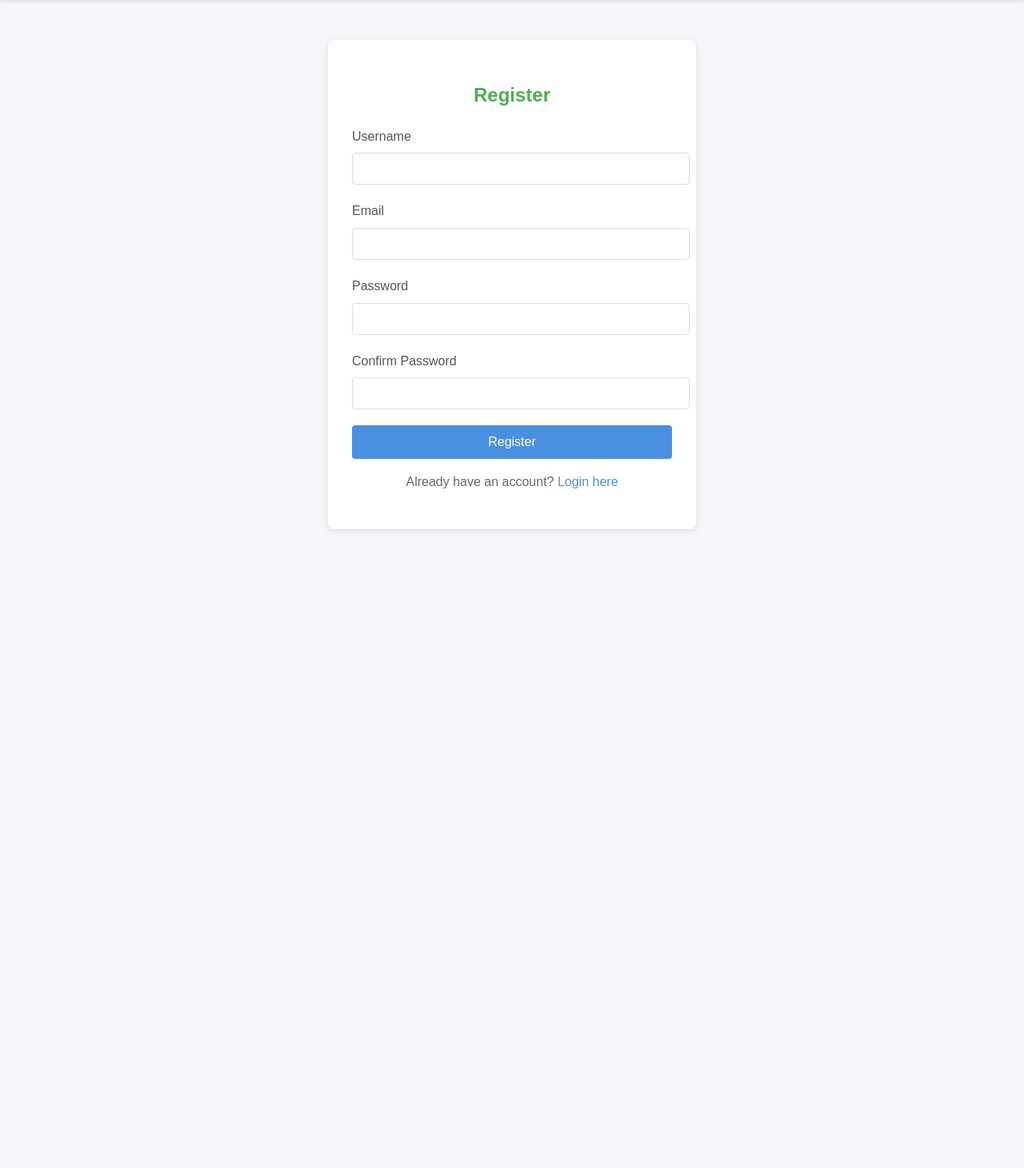
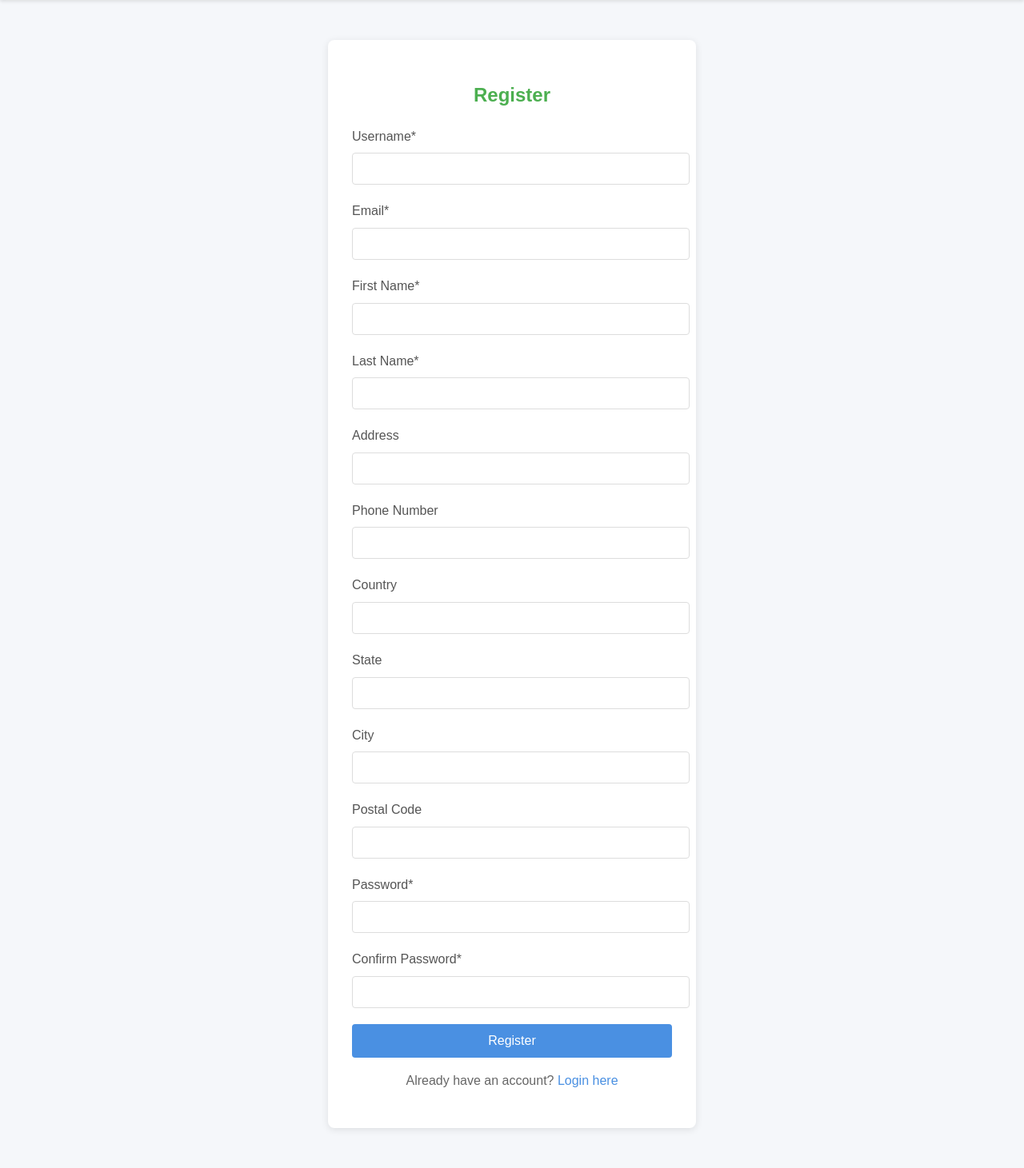
Before and after one commit to rockero241/journal_v01, a Flask app: page /register in a window 1280 px wide. Shown: the part 100-1561 px from the top of the page at 80% size. Before the commit the page ends 764 px from the top, so only its background shows below. Run offline with Flask 3, Linux system fonts and the light colour scheme.

Commit message:
Adding fields to Register and validations

```diff
--- a/app/routes/auth.py
+++ b/app/routes/auth.py
@@ -1,7 +1,7 @@
 import secrets
 import smtplib
 import os
-from flask import Blueprint, render_template, redirect, url_for, flash, request
+from flask import Blueprint, render_template, redirect, url_for, flash, request, jsonify
 from flask_login import login_user, logout_user, login_required, current_user
 from app.models.user import User
 from app import db
@@ -40,12 +40,12 @@ def register():
         email = request.form.get('email')
         password = request.form.get('password')
         confirm_password = request.form.get('confirm_password')
+        first_name = request.form.get('first_name')  # Get first_name from form
 
         if password != confirm_password:
             flash('Passwords do not match!')
             return redirect(url_for('auth.register'))
 
-        print(f"Debug3: Checking existing username")
         user_exists = User.query.filter_by(username=username).first()
 
         if user_exists:
@@ -59,14 +59,29 @@ def register():
             return redirect(url_for('auth.register'))
 
         new_user = User()
+        # Basic auth fields
         new_user.username = username
         new_user.email = email
         new_user.set_password(password)
+
+        # Personal information
+        new_user.first_name = request.form.get('first_name')
+        new_user.last_name = request.form.get('last_name')
+        new_user.phone = request.form.get('phone')
+
+        # Address information
+        new_user.address = request.form.get('address')
+        new_user.city = request.form.get('city')
+        new_user.state = request.form.get('state')
+        new_user.country = request.form.get('country')
+        new_user.postal_code = request.form.get('postal_code')
+
+        # Generate confirmation token
         token = new_user.generate_confirmation_token()
 
+        # Save to database
         db.session.add(new_user)
         db.session.commit()
-
         # Send confirmation email
         confirmation_link = url_for('auth.confirm_email', token=token, _external=True)
         msg = MIMEMultipart()
@@ -74,7 +89,7 @@ def register():
         msg['To'] = email
         msg['Subject'] = "Journal App - Please confirm Your Email"
 
-        body = (f"Dear {username.capitalize()},\n\n"
+        body = (f"Dear {first_name.capitalize()},\n\n"
         f"Thank you for registering with our Journal App.\n\n"
         f"Please click the following link to confirm your email: {confirmation_link}\n\n"
         f"Best regards,\n"
@@ -226,7 +241,7 @@ def resend_confirmation():
             msg['To'] = email
             msg['Subject'] = "Journal App - New Confirmation Email"
 
-            body = (f"Dear {user.username.capitalize()},\n\n"                   f"Here is your new confirmation link: {confirmation_link}\n\n"
+            body = (f"Dear {user.first_name.capitalize()},\n\n"                   f"Here is your new confirmation link: {confirmation_link}\n\n"
                    f"Best regards,\n"
                    f"Journal App Team")
             msg.attach(MIMEText(body, 'plain'))
@@ -250,3 +265,13 @@ def resend_confirmation():
             flash('Email not found or already confirmed.')
 
     return render_template('auth/resend_confirmation.html')
+
+@bp.route('/check_username/<username>')
+def check_username(username):
+    user = User.query.filter_by(username=username).first()
+    return jsonify({'available': user is None})
+
+@bp.route('/check_email/<email>')
+def check_email(email):
+    user = User.query.filter_by(email=email).first()
+    return jsonify({'available': user is None})
--- a/app/templates/auth/register.html
+++ b/app/templates/auth/register.html
@@ -3,27 +3,146 @@
 {% block title %}Register{% endblock %}
 
 {% block content %}
+<style>
+.valid-input {
+    border-color: #28a745 !important;
+    background-color: #f8fff8 !important;
+}
+
+.invalid-input {
+    border-color: #dc3545 !important;
+    background-color: #fff8f8 !important;
+}
+
+.validation-message {
+    font-size: 0.8em;
+    margin-top: 5px;
+}
+
+.valid-message {
+    color: #28a745;
+}
+
+.invalid-message {
+    color: #dc3545;
+}
+</style>
 <div class="auth-form">
     <h2>Register</h2>
     <form method="post">
         <div class="form-group">
-            <label for="username">Username</label>
-            <input type="text" id="username" name="username" required>
+            <label for="username">Username*</label>
+            <input type="text" id="username" name="username" required minlength="3" maxlength="20">
+            <div id="username-message" class="validation-message"></div>
         </div>
         <div class="form-group">
-            <label for="email">Email</label>
-            <input type="email" id="email" name="email" required>
+            <label for="email">Email*</label>
+            <input type="email" id="email" name="email" required maxlength="35">
+            <div id="email-message" class="validation-message"></div>
         </div>
         <div class="form-group">
-            <label for="password">Password</label>
+            <label for="first_name">First Name*</label>
+            <input type="text" id="first_name" name="first_name" required maxlength="50">
+        </div>
+        <div class="form-group">
+            <label for="last_name">Last Name*</label>
+            <input type="text" id="last_name" name="last_name" required maxlength="50">
+        </div>
+        <div class="form-group">
+            <label for="address">Address</label>
+            <input type="text" id="address" name="address" maxlength="200">
+        </div>
+        <div class="form-group">
+            <label for="phone">Phone Number</label>
+            <input type="tel" id="phone" name="phone" maxlength="20">
+        </div>
+        <div class="form-group">
+            <label for="country">Country</label>
+            <input type="text" id="country" name="country" maxlength="50">
+        </div>
+        <div class="form-group">
+            <label for="state">State</label>
+            <input type="text" id="state" name="state" maxlength="50">
+        </div>
+        <div class="form-group">
+            <label for="city">City</label>
+            <input type="text" id="city" name="city" maxlength="50">
+        </div>
+        <div class="form-group">
+            <label for="postal_code">Postal Code</label>
+            <input type="text" id="postal_code" name="postal_code" maxlength="20">
+        </div>
+        <div class="form-group">
+            <label for="password">Password*</label>
             <input type="password" id="password" name="password" required>
         </div>
         <div class="form-group">
-            <label for="confirm_password">Confirm Password</label>
+            <label for="confirm_password">Confirm Password*</label>
             <input type="password" id="confirm_password" name="confirm_password" required>
         </div>
         <button type="submit">Register</button>
     </form>
     <p>Already have an account? <a href="{{ url_for('auth.login') }}">Login here</a></p>
 </div>
+
+<script>
+let usernameTimeout;
+let emailTimeout;
+
+document.getElementById('username').addEventListener('input', function(e) {
+    clearTimeout(usernameTimeout);
+    const username = e.target.value;
+    const messageDiv = document.getElementById('username-message');
+
+    if (username.length >= 3) {
+        usernameTimeout = setTimeout(() => {
+            fetch(`/check_username/${username}`)
+                .then(response => response.json())
+                .then(data => {
+                    if (data.available) {
+                        e.target.classList.remove('invalid-input');
+                        e.target.classList.add('valid-input');
+                        messageDiv.innerHTML = 'Username is available';
+                        messageDiv.classList.remove('invalid-message');
+                        messageDiv.classList.add('valid-message');
+                    } else {
+                        e.target.classList.remove('valid-input');
+                        e.target.classList.add('invalid-input');
+                        messageDiv.innerHTML = 'Username is already taken';
+                        messageDiv.classList.remove('valid-message');
+                        messageDiv.classList.add('invalid-message');
+                    }
+                });
+        }, 500);
+    }
+});
+
+document.getElementById('email').addEventListener('input', function(e) {
+    clearTimeout(emailTimeout);
+    const email = e.target.value;
+    const messageDiv = document.getElementById('email-message');
+
+    if (email.includes('@')) {
+        emailTimeout = setTimeout(() => {
+            fetch(`/check_email/${email}`)
+                .then(response => response.json())
+                .then(data => {
+                    if (data.available) {
+                        e.target.classList.remove('invalid-input');
+                        e.target.classList.add('valid-input');
+                        messageDiv.innerHTML = 'Email is available';
+                        messageDiv.classList.remove('invalid-message');
+                        messageDiv.classList.add('valid-message');
+                    } else {
+                        e.target.classList.remove('valid-input');
+                        e.target.classList.add('invalid-input');
+                        messageDiv.innerHTML = 'Email is already registered';
+                        messageDiv.classList.remove('valid-message');
+                        messageDiv.classList.add('invalid-message');
+                    }
+                });
+        }, 500);
+    }
+});
+</script>
 {% endblock %}
```
Also changed, not shown: app/models/user.py (+8 -1 lines).
